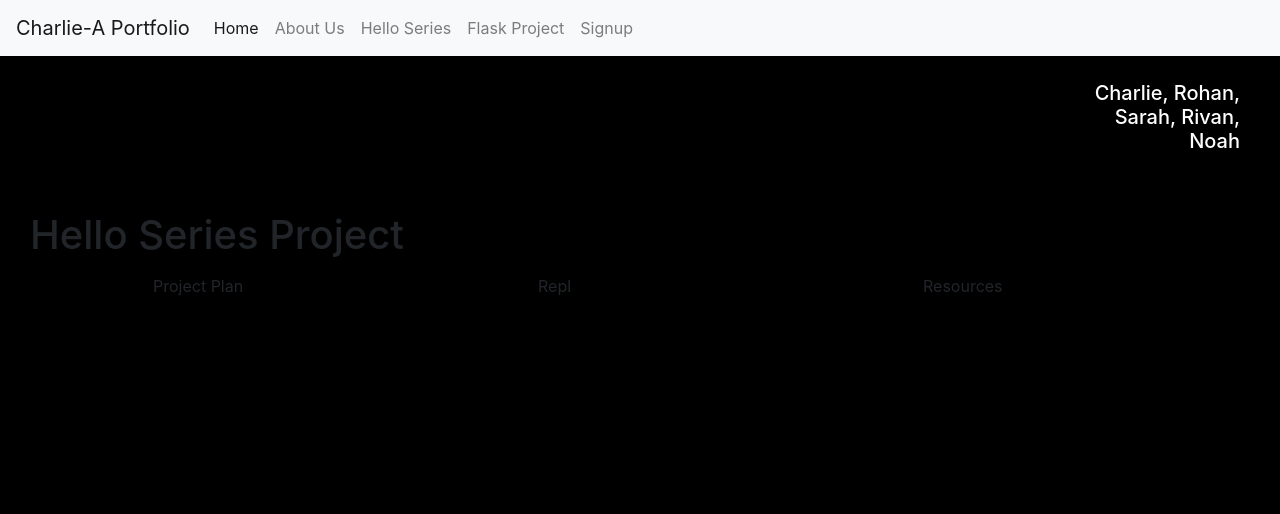
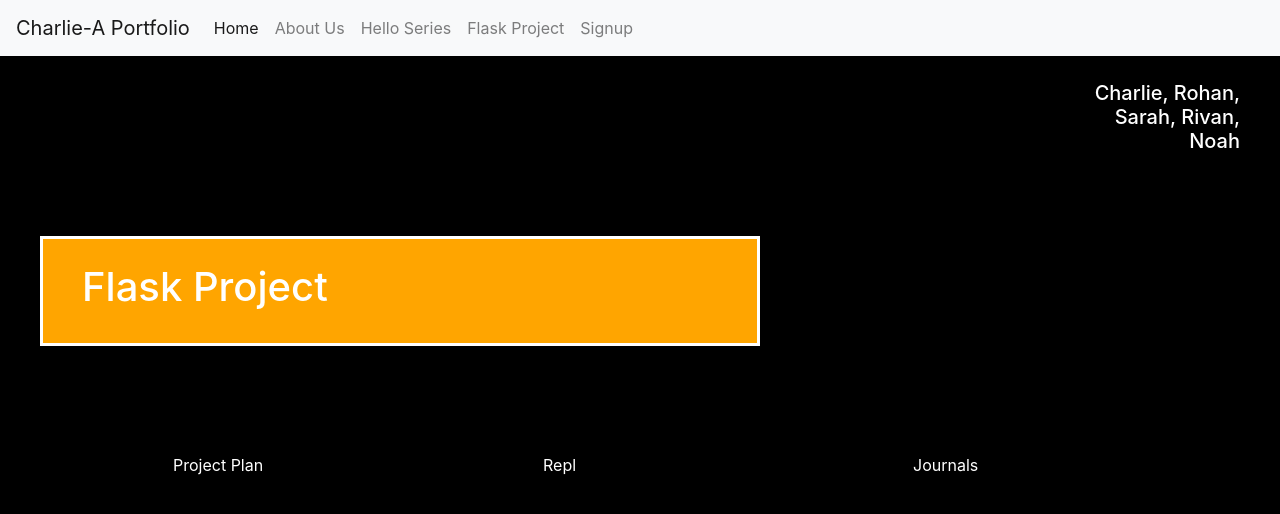
Before and after one commit to NoahPidding/Portfolioflask, a Flask app: page /hello/ in a window 1280 px wide. Shown: the top 514 px of the page. Run offline with Flask 2, Linux system fonts and the light colour scheme; some libraries are stand-ins or nearby versions.

Commit message:
Update hello.html

```diff
--- a/templates/hello.html
+++ b/templates/hello.html
@@ -1,22 +1,26 @@
-<!DOCTYPE html>
-<html lang="en">
 {% extends "base.html" %}
 
 {% block head %}
-<title>{{name}} | Hello </title>
+  <title>{{name}} | Flask </title>
 {% endblock %}
 
-<!-- Project Information  -->
+{% block style %}
+<div style="background-color:black;padding:2%;">
+		<div style="background-color:orange;border:3px solid white;color:white;width:60%;padding:2%; margin-bottom: 100px;">
+{% endblock %}
+
+<!-- Project Information -->
 {% block title %}
-<h1>Hello Series Project</h1>
+  <h1>Flask Project</h1>
 {% endblock %}
 
 {% block link1 %}
-<a href="http://nighthawkcoders.cf/courses/python/" class="btn">Project Plan</a>
+  <a style="color:white"
+  href="https://docs.google.com/document/d/1IbB0bGAwiSk8j68Wcs0m1TMWh8LOb2xa7dvgEmebQjc/edit" class="btn">Project Plan</a>
 {% endblock %}
 {% block link2 %}
-<a href="https://repl.it/@jmort1021/Python-Hello-Series#README.md" class="btn">Repl</a>
+  <a style="color:white" href="https://repl.it/@charliezhu1/Projectexploring#main.py" class="btn">Repl</a>
 {% endblock %}
 {% block link3 %}
-<a href="https://padlet.com/jmortensen7/csp2021" class="btn">Resources</a>
+  <a style="color:white" href="https://docs.google.com/document/d/1fioQivtuh1K1jUl7TWyhOu3eaMYt7DtLRx1GFxRu-Xw/edit?usp=sharing" class="btn">Journals</a>
 {% endblock %}
```
